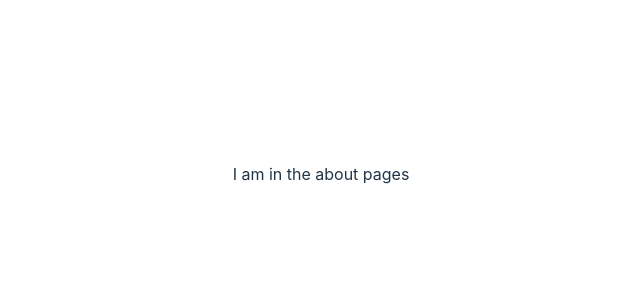
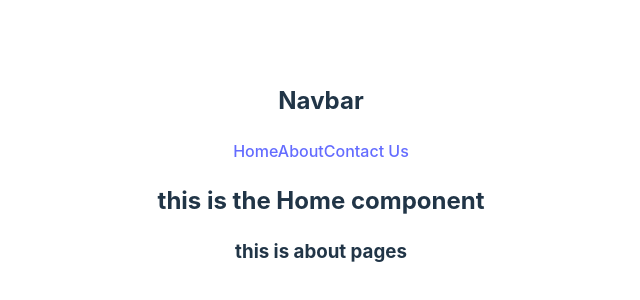
Before and after one commit to MdAlAmin212104/react_router, a React (Vite) app: page /about in a window 1280 px wide. Shown: the part 226-526 px from the top of the page, without its empty margins (319-959 px from the left). Built offline with nearby package versions, Linux system fonts and the light colour scheme.

Commit message:
some file added this is file nested route

```diff
--- /dev/null
+++ b/src/components/About.jsx
@@ -0,0 +1,11 @@
+import React from 'react';
+
+const About = () => {
+      return (
+            <div>
+                  <h3>this is about pages</h3>
+            </div>
+      );
+};
+
+export default About;
--- /dev/null
+++ b/src/components/Contact.jsx
@@ -0,0 +1,11 @@
+import React from 'react';
+
+const Contact = () => {
+      return (
+            <div>
+                  <h2>this is contact section</h2>
+            </div>
+      );
+};
+
+export default Contact;
--- /dev/null
+++ b/src/components/Header.jsx
@@ -0,0 +1,16 @@
+import React from 'react';
+
+const Header = () => {
+      return (
+            <div>
+                  <h2>Navbar</h2>
+                  <nav>
+                        <a href="/">Home</a>
+                        <a href="/about">About</a>
+                        <a href="/contact">Contact Us</a>
+                  </nav>
+            </div>
+      );
+};
+
+export default Header;
--- /dev/null
+++ b/src/components/Home.jsx
@@ -0,0 +1,15 @@
+import React from 'react';
+import { Outlet } from 'react-router-dom';
+import Header from './Header';
+
+const Home = () => {
+      return (
+            <div>
+                  <Header/>
+                  <h2>this is the Home component</h2>
+                  <Outlet/>
+            </div>
+      );
+};
+
+export default Home;
```
Also changed, not shown: src/main.jsx (+15 -9 lines).
